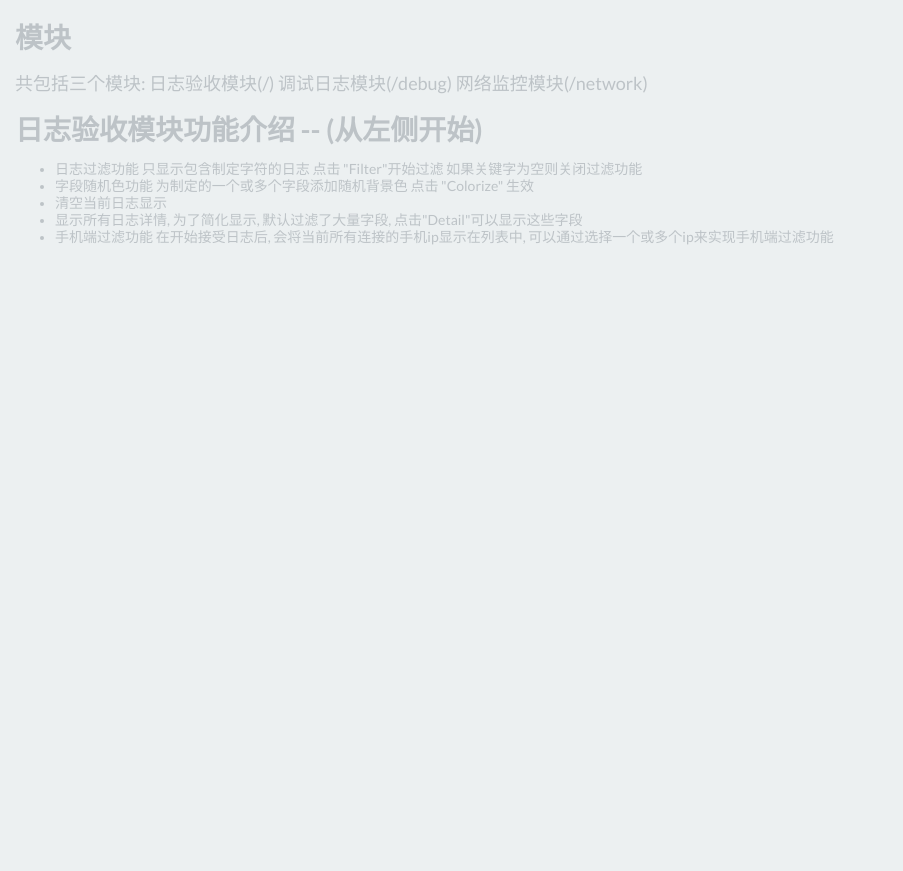
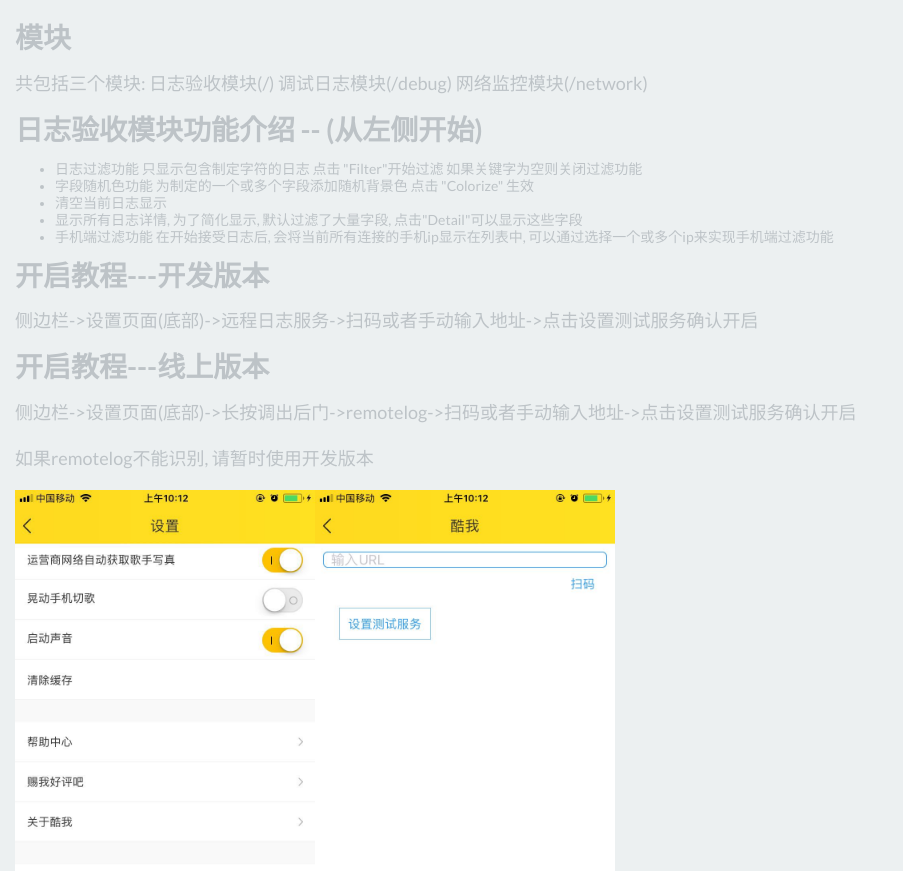
Before and after one commit to ytlvy/logChecker, a website: page client/user.html in a window 1280 px wide. Shown: the part 81-952 px from the top of the page, without its empty margins (0-903 px from the left). Before the commit the page ends 800 px from the top, so only its background shows below. Drawn offline with nearby package versions, Linux system fonts and the light colour scheme.

Commit message:
add open userguide

```diff
--- a/client/user.html
+++ b/client/user.html
@@ -3,7 +3,7 @@
     <head>
         <title>酷我日志验收</title>
         <!-- 最新版本的 Bootstrap 核心 CSS 文件 -->
-        <link rel="stylesheet" href="https://cdn.bootcss.com/bootstrap/3.3.7/css/bootstrap.min.css">
+        <link rel="stylesheet" href="./asset/css/bootstrap.min.css">
         <link href="./asset/css/flat-ui.css" rel="stylesheet">
         <link href="./asset/css/index.css" rel="stylesheet">
     </head>
@@ -28,6 +28,16 @@
 
         <li>手机端过滤功能 在开始接受日志后, 会将当前所有连接的手机ip显示在列表中, 可以通过选择一个或多个ip来实现手机端过滤功能</li>
         </ul>
+
+        <h5 id="">开启教程---开发版本</h5>
+        <p>侧边栏->设置页面(底部)->远程日志服务->扫码或者手动输入地址->点击设置测试服务确认开启</p>
+
+        <h5 id="">开启教程---线上版本</h5>
+        <p>侧边栏->设置页面(底部)->长按调出后门->remotelog->扫码或者手动输入地址->点击设置测试服务确认开启</p>
+        <p>如果remotelog不能识别, 请暂时使用开发版本</p>
+
+
+        <p><img src="./asset/img/WechatIMG17.jpeg" width="300"><img src="./asset/img/WechatIMG18.jpeg" width="300"></p>
         </section>
 
     </body>
```
Also changed, not shown: client/debug.html (+2 -2 lines), client/network.html (+2 -2 lines), client/asset/img/WechatIMG17.jpeg (added), client/asset/img/WechatIMG18.jpeg (added).
